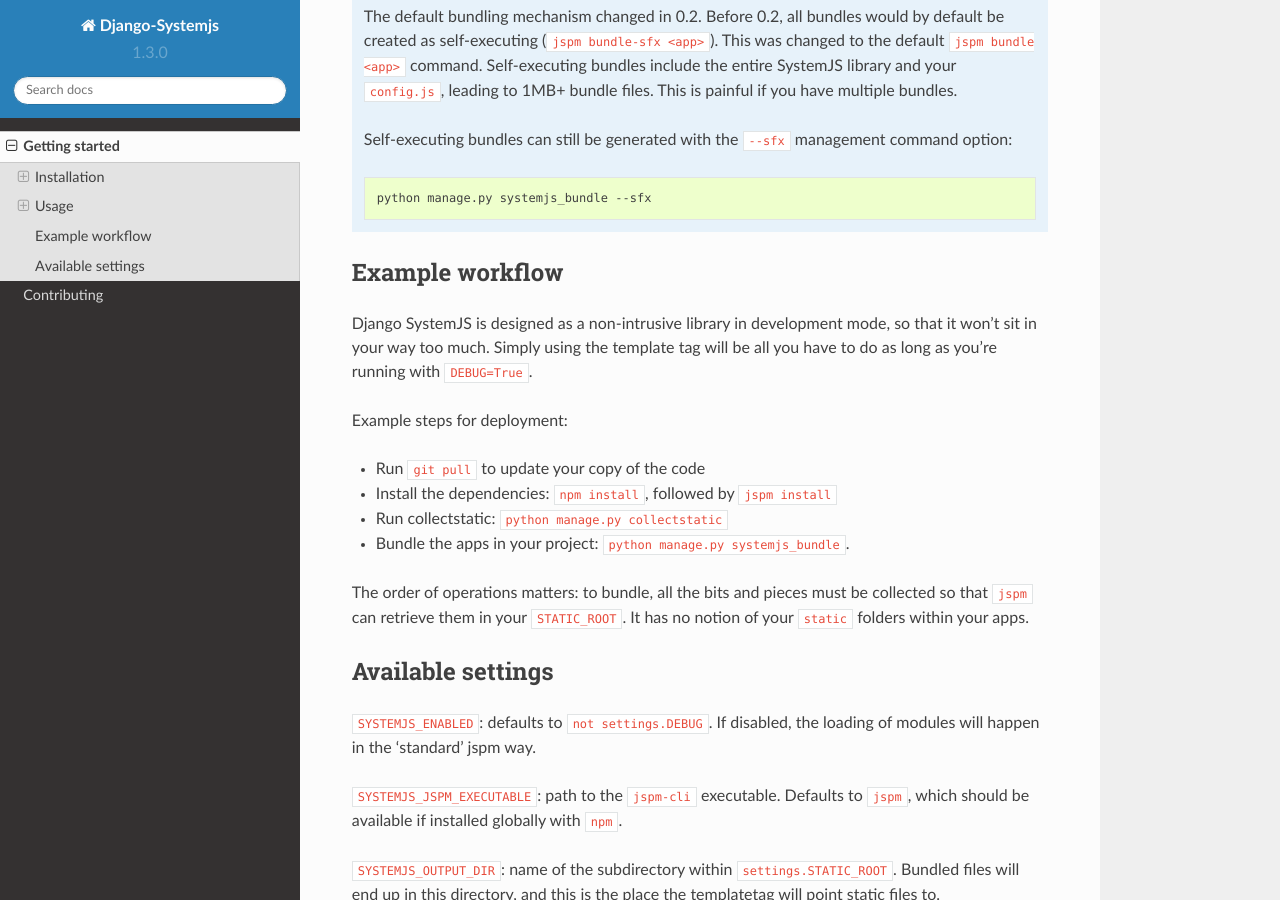
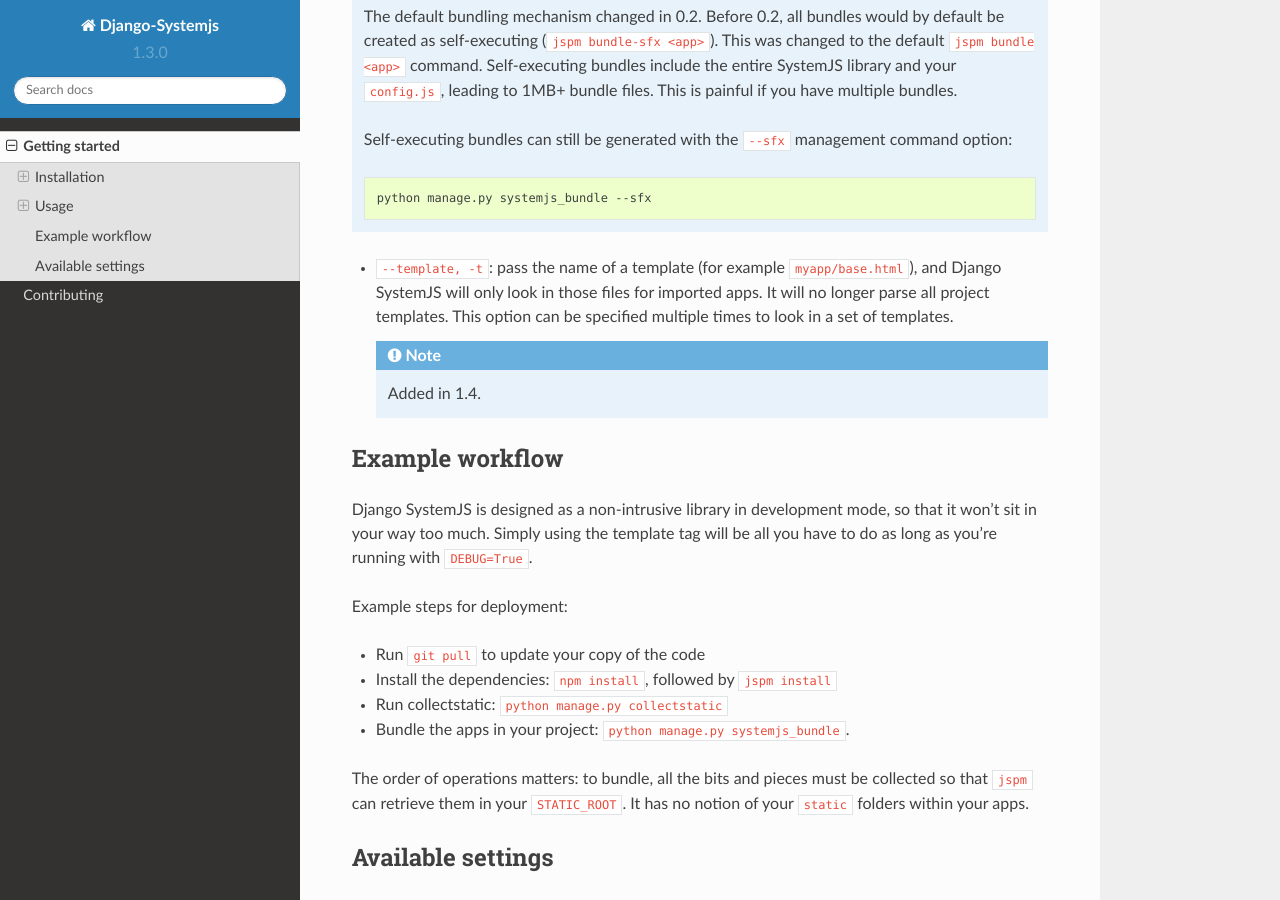
Before and after one commit to sergei-maertens/django-systemjs, a Sphinx documentation site: the page built from docs/getting_started.rst, in a window 1280 px wide and 900 px high, scrolled down 3662 px. Built offline with Sphinx 7.4.7 and the Read the Docs theme 2.0.0, drawn with Linux system fonts in a browser that asks for light colours.

Commit message:
Update docs

```diff
--- a/docs/getting_started.rst
+++ b/docs/getting_started.rst
@@ -203,6 +203,13 @@
 
         python manage.py systemjs_bundle --sfx
 
+* ``--template, -t``: pass the name of a template (for example ``myapp/base.html``),
+  and Django SystemJS will only look in those files for imported apps. It will
+  no longer parse all project templates. This option can be specified multiple
+  times to look in a set of templates.
+
+  .. note:: Added in 1.4.
+
 
 Example workflow
 ================
```
